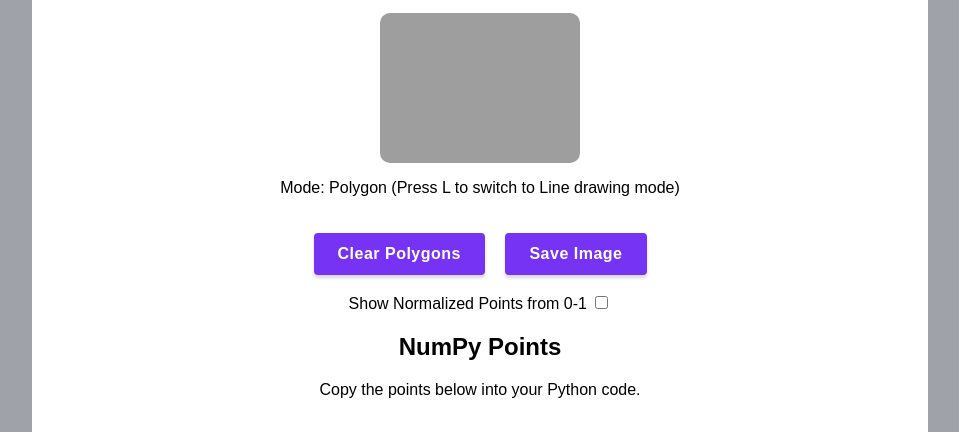
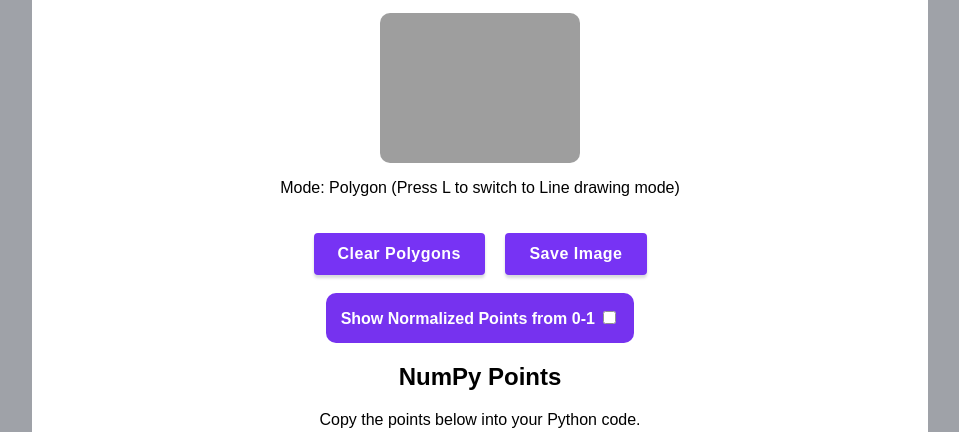
Before and after one commit to roboflow/polygonzone, a plain HTML site: page index.html in a window 1280 px wide. Shown: the part 492-924 px from the top of the page, without its empty margins (160-1119 px from the left). Drawn offline with Linux system fonts and the light colour scheme.

Commit message:
add styles for new version

```diff
--- a/styles.css
+++ b/styles.css
@@ -126,3 +126,15 @@ pre {
     width: calc(100% + 40px);
     height: 250px;
 }
+.show_normalized {
+    background-color: #5400ec;
+    opacity: 0.8;
+    color: white;
+    font-weight: 600;
+    display: inline-block;
+    padding: 15px;
+    border-radius: 10px;
+}
+footer {
+    margin-top: 20px;
+}
```
